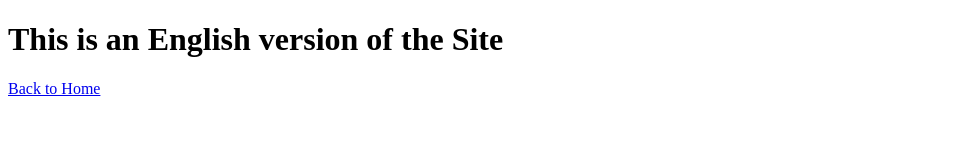
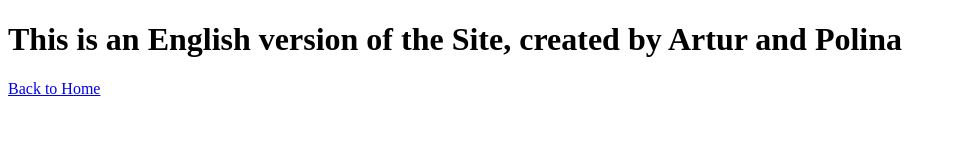
Before and after one commit to Web-toxic/TopDem, a plain HTML site: page en/index.html in a window 1280 px wide. Shown: the whole page, without its empty margins (0-957 px from the left). Drawn offline with Linux system fonts and the light colour scheme.

Commit message:
Update index.html

```diff
--- a/en/index.html
+++ b/en/index.html
@@ -7,7 +7,7 @@
   <title>English version of the Site</title>
 </head>
 <body>
-  <h1>This is an English version of the Site</h1>
+  <h1>This is an English version of the Site, created by Artur and Polina</h1>
   <nav>
     <a href="../index.html">Back to Home</a>
   </nav>
```
